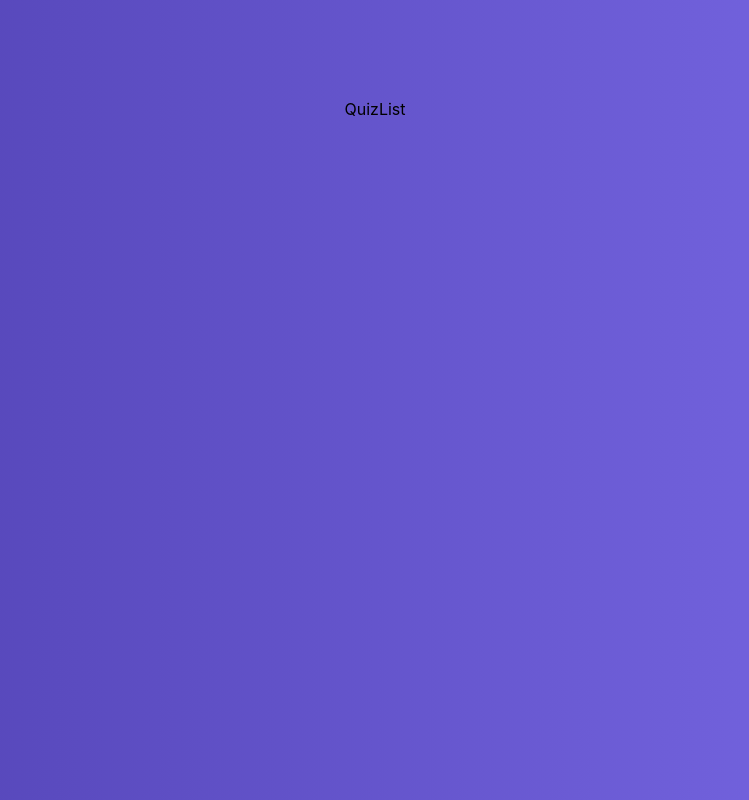
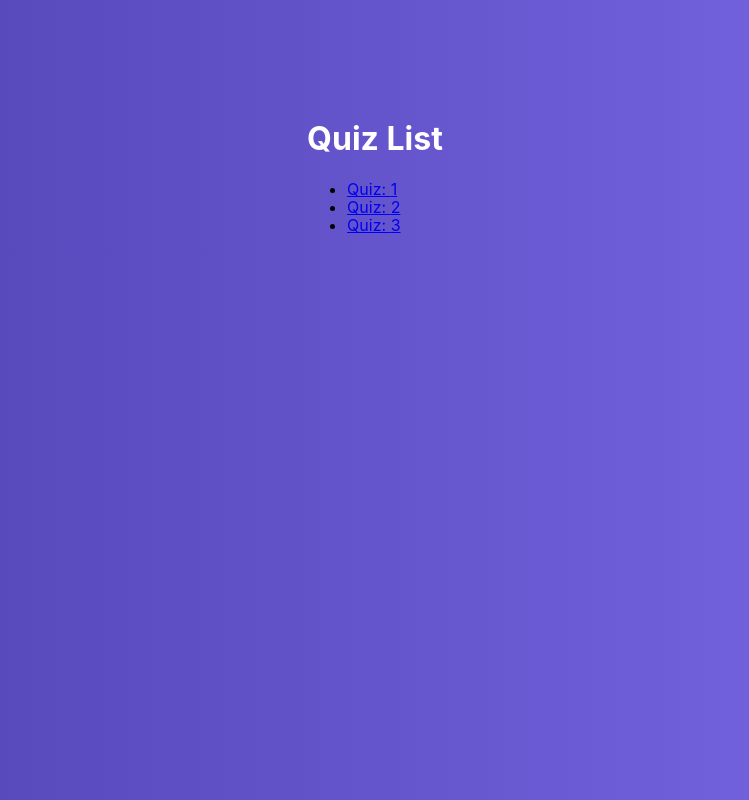
Before and after one commit to andrewdark/quiz, a React app in the folder src/main/frontend/: page / in a window 1280 px wide. Shown: the whole page, without its empty margins (265-1014 px from the left). Built offline with nearby package versions, Linux system fonts and the light colour scheme; the HTML template or start-up script is replaced by a standard one.

Commit message:
add routs-param

```diff
--- a/src/main/frontend/src/containers/Quiz/Quiz.tsx
+++ b/src/main/frontend/src/containers/Quiz/Quiz.tsx
@@ -3,9 +3,12 @@ import classes from "./Quiz.module.scss";
 import ActiveQuiz from "../../components/ActiveQuiz/ActiveQuiz";
 import FinishedQuiz from "../../components/FinishedQuiz/FinishedQuiz";
 import {IQuiz, IState} from "../../types/types";
+import {useParams} from 'react-router-dom';
 
 interface QuizProps {
     children?: React.ReactChild | React.ReactNode;
+    params?: any;
+
 }
 
 interface QuizState {
@@ -17,6 +20,7 @@ interface QuizState {
 }
 
 class Quiz extends Component<QuizProps, QuizState> {
+
     state = {
         results: [] as IState[],
         isFinished: false,
@@ -108,11 +112,16 @@ class Quiz extends Component<QuizProps, QuizState> {
         });
     };
 
+    componentDidMount() {
+        const { id } = this.props.params;
+        console.log("QUIZ ID: ", id);
+    }
+
     render() {
         return (
             <div className={classes.Quiz}>
                 <div className={classes.QuizWrapper}>
-                    <h1>Ответьте на все вопросы</h1>
+                    <h1>Ответьте на все вопросы </h1>
 
                     {this.state.isFinished ? (
                         <FinishedQuiz
@@ -136,4 +145,9 @@ class Quiz extends Component<QuizProps, QuizState> {
     }
 }
 
-export default Quiz;
+export default (props: QuizProps) => (
+    <Quiz
+        {...props}
+        params = {useParams()}
+    />
+);
--- a/src/main/frontend/src/containers/QuizList/QuizList.module.scss
+++ b/src/main/frontend/src/containers/QuizList/QuizList.module.scss
@@ -5,4 +5,8 @@
   flex-grow: 1;
   width: 100%;
   background: linear-gradient(90deg, #5041b2 0%, #7969e6 100%);
+
+  h1 {
+    color: #fff;
+  }
 }
--- a/src/main/frontend/src/containers/QuizList/QuizList.tsx
+++ b/src/main/frontend/src/containers/QuizList/QuizList.tsx
@@ -1,5 +1,6 @@
-import {Component} from "react";
+import {Component, ReactNode} from "react";
 import classes from './QuizList.module.scss';
+import {NavLink} from "react-router-dom";
 
 interface QuizListProps {
 
@@ -11,8 +12,22 @@ interface QuizListState {
 
 class QuizList extends Component<QuizListProps, QuizListState> {
 
+    renderQuizes(): ReactNode {
+        return [1, 2, 3].map((quiz, index) => {
+            return (<li key={index}><NavLink to={'/quiz/' + quiz}>Quiz: {quiz}</NavLink></li>);
+        });
+    }
+
     render() {
-        return <div className={classes.QuizList}>QuizList</div>;
+        return (<div className={classes.QuizList}>
+            <div>
+                <h1>Quiz List</h1>
+                <ul>
+                    {this.renderQuizes()}
+                </ul>
+            </div>
+
+        </div>);
 
     }
 }
```
Also changed, not shown: 1 other file (tests, documents, lock files or other folders).
